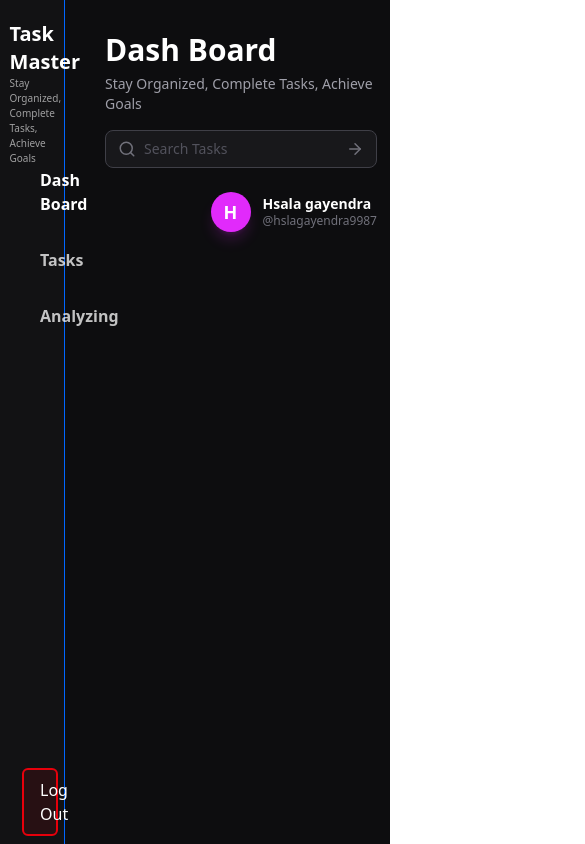
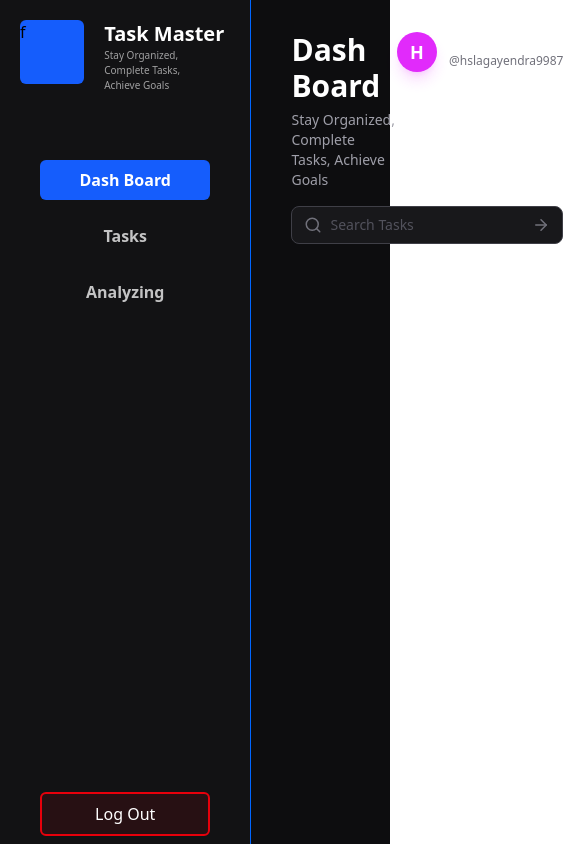
Before and after one commit to hashalagayendra/Task-Tracker, a React app in the folder frontend/: page / in a window 390 px wide. Shown: the whole page, 585 px wide, since content can reach past the window. Built offline with nearby package versions, Linux system fonts and the light colour scheme; the HTML template or start-up script is replaced by a standard one.

Commit message:
Refactor DashboardHeadder layout and update Sidebar width

```diff
--- a/frontend/src/components/DashboardHeadder.tsx
+++ b/frontend/src/components/DashboardHeadder.tsx
@@ -5,22 +5,21 @@ import UserIcon from "./UserIcon";
 function DashboardHeadder({
   title = "Dash Board",
   subtitle = "Stay Organized, Complete Tasks, Achieve Goals",
-  user = {
-    name: "Hsala gayendra",
-    handle: "@hslagayendra9987",
-    initial: "H",
-  },
 }: {
   title?: string;
   subtitle?: string;
-  user?: { name: string; handle: string; initial: string };
 }) {
   return (
-    <header className="flex flex-col md:flex-row justify-between items-start md:items-start gap-4 mb-8 w-full">
+    <header className="flex flex-col lg:flex-row justify-between items-start md:items-start gap-4 mb-8 w-full">
       {/* Left Side: Title & Subtitle */}
-      <div>
-        <h1 className="text-3xl font-bold text-white mb-1.5">{title}</h1>
-        <p className="text-sm text-zinc-400">{subtitle}</p>
+      <div className="flex items-center justify-between  w-full">
+        <div className=" ">
+          <h1 className="text-3xl font-bold text-white mb-1.5">{title}</h1>
+          <p className="text-sm text-zinc-400">{subtitle}</p>
+        </div>
+        <div className="lg:hidden self-start">
+          <UserIcon />
+        </div>
       </div>
 
       {/* Right Side: Search & User Profile */}
@@ -29,7 +28,10 @@ function DashboardHeadder({
 
         <SearchBox />
         {/* User Profile */}
-        <UserIcon />
+        <div className="max-lg:hidden">
+          {" "}
+          <UserIcon />
+        </div>
       </div>
     </header>
   );
--- a/frontend/src/pages/Dashboard.tsx
+++ b/frontend/src/pages/Dashboard.tsx
@@ -4,7 +4,7 @@ import DashboardHeadder from "../components/DashboardHeadder";
 function Dashboard() {
   return (
     <div className="bg-(--bg-color) flex">
-      <div className="w-1/6 h-screen sticky top-0">
+      <div className="w-72 h-screen sticky top-0">
         <Sidebar />
       </div>
 
```
